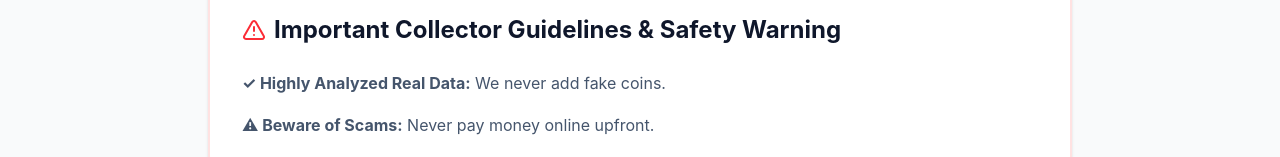
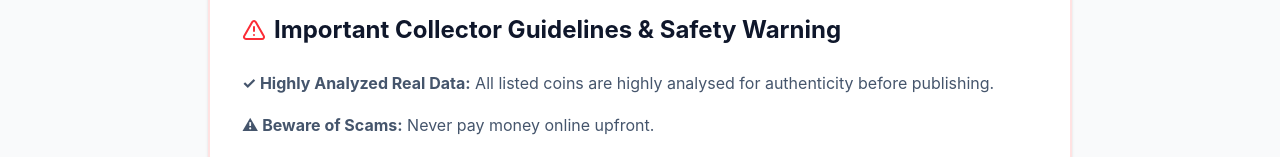
Before and after one commit to jaston-a/coincheckindia-frontend, a React app: page / in a window 1280 px wide. Shown: the part 335-492 px from the top of the page. Built offline with nearby package versions, Linux system fonts and the light colour scheme; no server answers; the HTML template or start-up script is replaced by a standard one.

Commit message:
Updated safety text

```diff
--- a/src/App.jsx
+++ b/src/App.jsx
@@ -278,7 +278,7 @@ export default function App() {
                     Important Collector Guidelines & Safety Warning
                   </h2>
                   <div className="space-y-4 text-slate-600 text-sm sm:text-base leading-relaxed">
-                    <p><strong>✓ Highly Analyzed Real Data:</strong> We never add fake coins.</p>
+                    <p><strong>✓ Highly Analyzed Real Data:</strong> All listed coins are highly analysed for authenticity before publishing.</p>
                     <p><strong>⚠ Beware of Scams:</strong> Never pay money online upfront.</p>
                   </div>
                 </div>
```
